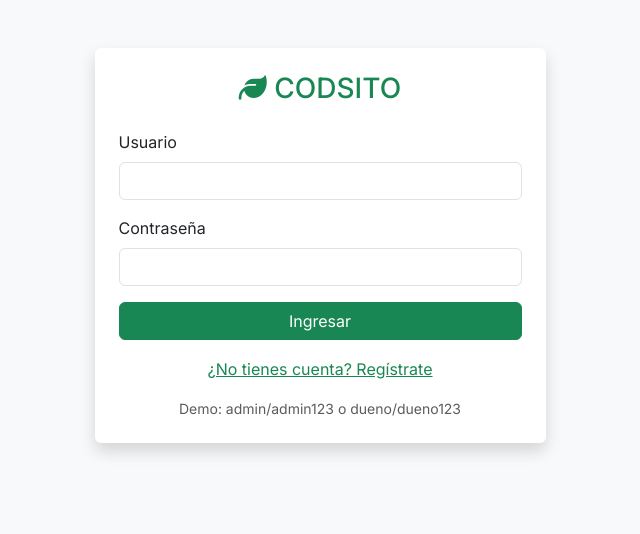
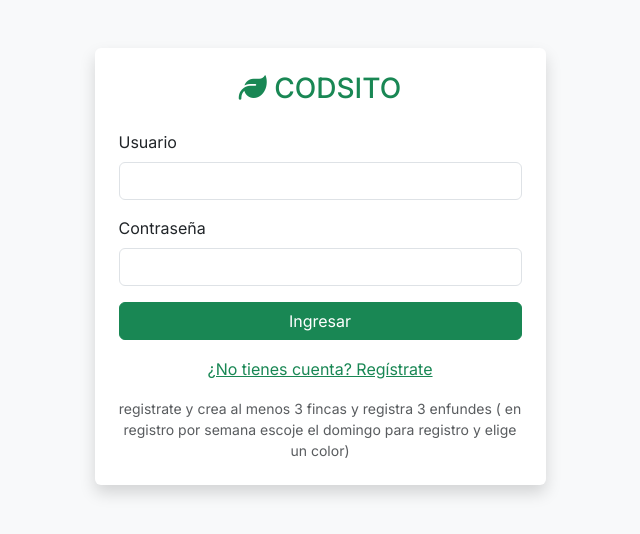
Before and after one commit to yosoytuca/directo_banano, a React (Vite) app: page / in a window 1280 px wide. Shown: the top 534 px of the page, without its empty margins (320-960 px from the left). Built offline with nearby package versions, Linux system fonts and the light colour scheme.

Commit message:
actualizacion de vista primera plana
en el archivo App.tsx se puede modificar lo visible del hmtl

```diff
--- a/src/App.tsx
+++ b/src/App.tsx
@@ -71,7 +71,7 @@ const App: React.FC = () => {
                   <RegisterForm onRegister={register} onToggleLogin={() => setAuthView('login')} />
                 )}
                 <div className="mt-3 text-muted small text-center">
-                  Demo: admin/admin123 o dueno/dueno123
+                  registrate y crea al menos 3 fincas y registra 3 enfundes ( en registro por semana escoje el domingo para registro y elige un color)
                 </div>
               </div>
             </div>
```
